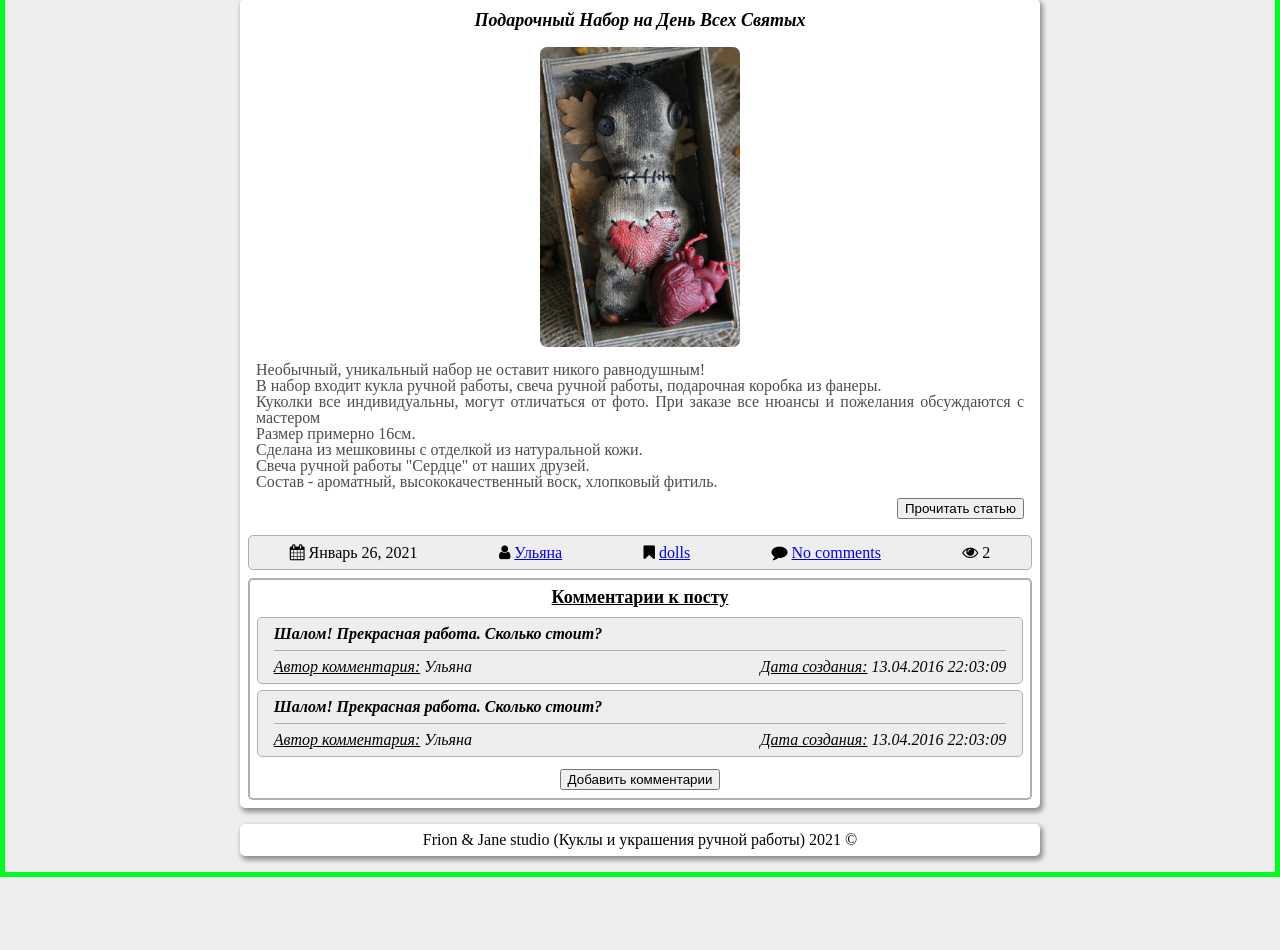
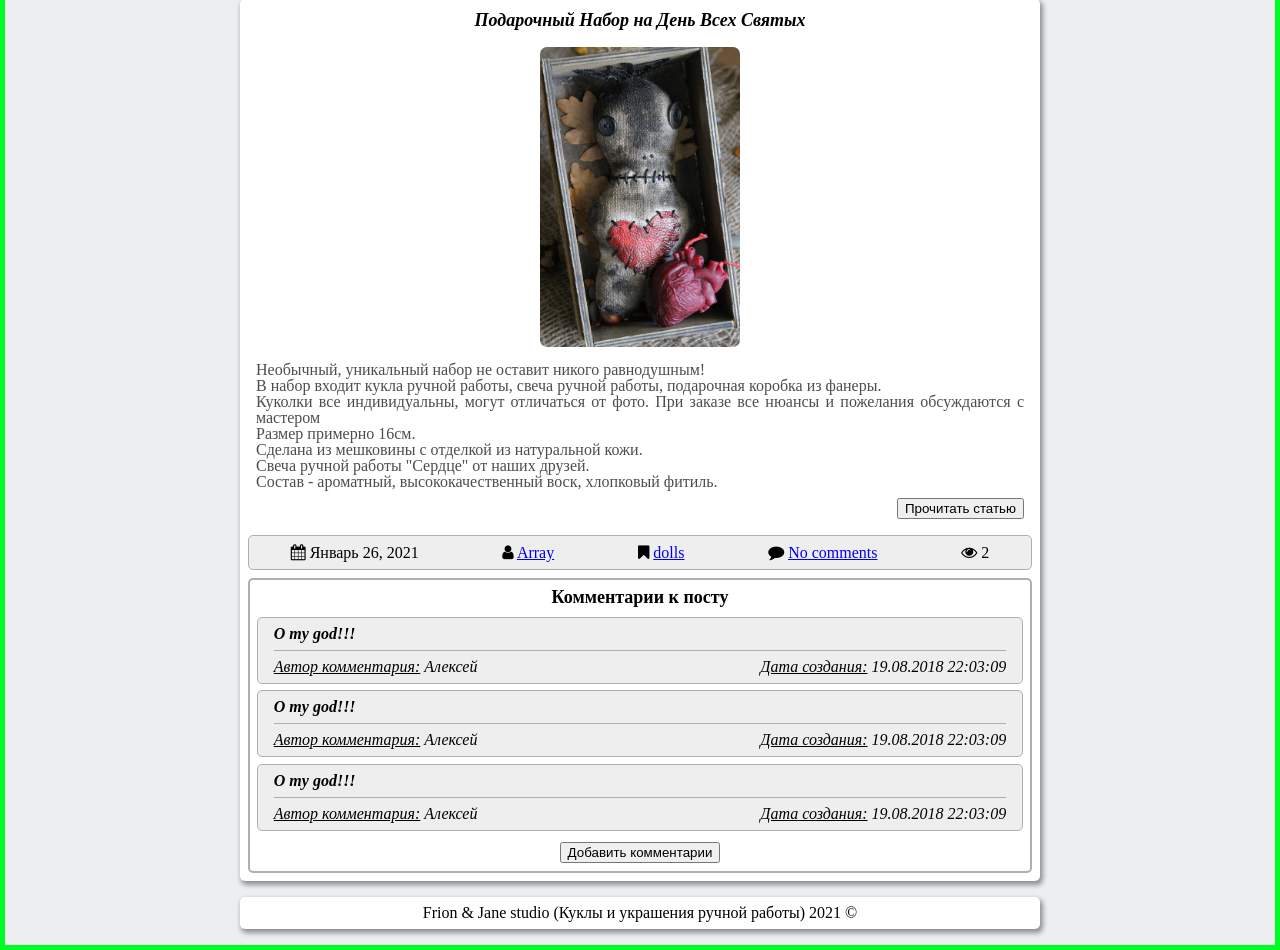
Before and after one commit to ChereP721/tradesoft-it-school, a PHP site: page / in a window 1280 px wide. Shown: the part 307-1257 px from the top of the page. Before the commit the page ends 1184 px from the top, so only its background shows below. Run offline with PHP 8.4, Linux system fonts and the light colour scheme; some libraries are stand-ins or nearby versions.

Commit message:
Стартовая точка для дз по бэку №2

```diff
--- a/css/MyStyle.css
+++ b/css/MyStyle.css
@@ -146,7 +146,7 @@
         padding: 0.5rem 0;
         font-weight: bold;
         font-size:18px;
-        text-decoration: underline;
+        /*text-decoration: underline;*/
     }
 
 
@@ -209,6 +209,8 @@
         /*height: 100%;
         width: 100%;*/
         position: absolute;
+        left: 50%;
+        top: 50%;
         display: flex;
         justify-content: center;
         align-items: center;
--- a/index.php
+++ b/index.php
@@ -62,7 +62,7 @@ include 'php/data.php';
                                         </div>
                                         <div>
                                             <i class="fa fa-user"></i>
-                                            <a href="#" title="Posts by Author"><?echo $users [$random_auyor];?></a>
+                                            <a href="#" title="Posts by Author"><?= $users;?></a>
                                         </div>
 
                                         <div title="Показать все посты данной категории">
@@ -85,18 +85,27 @@ include 'php/data.php';
                                             <ul>
                                                 <li>
                                                     <div class="main__articl__footer__comments__text">
-                                                    <?=$comments;?>
+                                                    <?echo $comments[$i]?>
                                                         <div class="main__articl__footer__comments__text_footer">
-                                                            <span><u>Автор комментария:</u> <?echo $users [$random_auyor];?> </span>
+                                                            <span><u>Автор комментария:</u> <?echo $users[$i];?> </span>
                                                             <time><u>Дата создания:</u> <?=$DateTime?></time>
                                                         </div>
                                                     </div>
                                                 </li>
                                                 <li>
                                                     <div class="main__articl__footer__comments__text">
-                                                    <?=$comments;?>
+                                                    <?echo $comments[$i]?>
                                                         <div class="main__articl__footer__comments__text_footer">
-                                                            <span><u>Автор комментария:</u> <?echo $users [$random_auyor];?> </span>
+                                                            <span><u>Автор комментария:</u> <?echo $users[$i];?> </span>
+                                                            <time><u>Дата создания:</u> <?=$DateTime?></time>
+                                                        </div>
+                                                    </div>
+                                                </li>
+                                                <li>
+                                                    <div class="main__articl__footer__comments__text">
+                                                    <?echo $comments[$i]?>
+                                                        <div class="main__articl__footer__comments__text_footer">
+                                                            <span><u>Автор комментария:</u> <?echo $users[$i];?> </span>
                                                             <time><u>Дата создания:</u> <?=$DateTime?></time>
                                                         </div>
                                                     </div>
--- a/php/data.php
+++ b/php/data.php
@@ -7,11 +7,29 @@ $categories = 'Категории';
 #Титульник страницы
 $titleListGoods = 'Изделия ручной работы';
 
-// генерация комментария
+// генерация комментария (в пизду блядь, рпзберусь с этим грёбанным массивом позже)
+
+$comments = ['Боже что это?', 'Сколько стоит?', 'Можно мне такую?', 'Возьму за любые деньги.', 'O my god!!!'];
+$i = array_rand($comments);
+//echo "$comments[$i]<br>";
+
+// Случайный пользователь
+
+$users = ['Admin', 'Сергей', 'Ульяна', 'Иван', 'Алексей', 'Дарья'];
+$i = array_rand ($users);
+//echo "$users[$i]<br>";
+
+//случайная дата
+
+$DateTime = date('d.m.Y H:i:s', strtotime('-'.rand(0,5000).' day'));
+//echo "$DateTime<br>";
+
+
+
+
 /*
 $word1 = array("Здравствуйте. ", "Привет! ", "Добрый день. ", "Шалом! ");
-$rand_keys = array_rand($word1,1);
-
+$rword = array_rand($word1,1);
 
 $word2 = array("Прекрасная работа. ","Потрясающее изделие. ", "Милая вещичка.. ", "");
 $rand_keys = array_rand($word2,1);
@@ -19,12 +37,14 @@ $rand_keys = array_rand($word2,1);
 $word3 = array ("Подарите? :) ", "Сколько стоит?", "Можно мне такую? ", "Возьму за любые деньги. ", "");
 $rand_keys = array_rand($word3,1);
 
-$comments = array ([$word1],[$word2],[$word3]);
-
+$comments = array (array_rand($word1),array_rand($word2),array_rand($word3));
 */
+//$comments = array ([$word1],[$word2],[$word3]);
+//var_dump($comments);
 
 
 
+/*
 $word_1 = ["Здравствуйте. ","Привет! ","Добрый день. ","Шалом! "];
 $max_mas_W1 = count($word_1, COUNT_RECURSIVE) - 1;
 $random_word_1 = rand(0, $max_mas_W1);
@@ -38,11 +58,28 @@ $max_mas_W3 = count($word_3, COUNT_RECURSIVE) - 1;
 $random_word_3 = rand(0, $max_mas_W3);
 
 $comments = $word_1 [$random_word_1] . $word_2 [$random_word_2] . $word_3 [$random_word_3];
+*/
 
 
-$users = ["Admin", "Сергей", "Ульяна", "Иван", "Алексей", "Дарья"];
-$max_mas_auyor = count($users, COUNT_RECURSIVE) - 1;
-$random_auyor = rand(0, $max_mas_auyor);
+/*
+$word1 = ["Здравствуйте. ", "Привет! ", "Добрый день. ", "Шалом! "];
+$word2 = ["Прекрасная работа. ","Потрясающее изделие. ", "Милая вещичка.. ", ""];
+$word3 = ["Подарите?  ", "Сколько стоит?", "Можно мне такую? ", "Возьму за любые деньги. ", ""];
+
+
+$comments = [($word1), ($word2), ($word3)];
+
+foreach ($comments as $k => $v){
+    echo "$k = $v<br>";
+        foreach ($v as $kk => $vv){
+          echo "$kk =$vv <br>";
+        }
+}
+*/
+
+
+
+
 
 //случайная дата
 /*
@@ -58,4 +95,14 @@ echo date('d-m-y H:i:s');
 
 */
 
-$DateTime = date('d.m.Y H:i:s', strtotime('-'.rand(0,5000).' day'));
+//$DateTime = date('d.m.Y H:i:s', strtotime('-'.rand(0,5000).' day'));
+//    echo $DateTime;
+
+/*
+    function genDate()
+{
+    $timestamp = rand(strtotime("Jan 01 2020"), strtotime("Feb 04 2021"));
+    return date("d M Y", $timestamp);
+}
+
+*/
```
